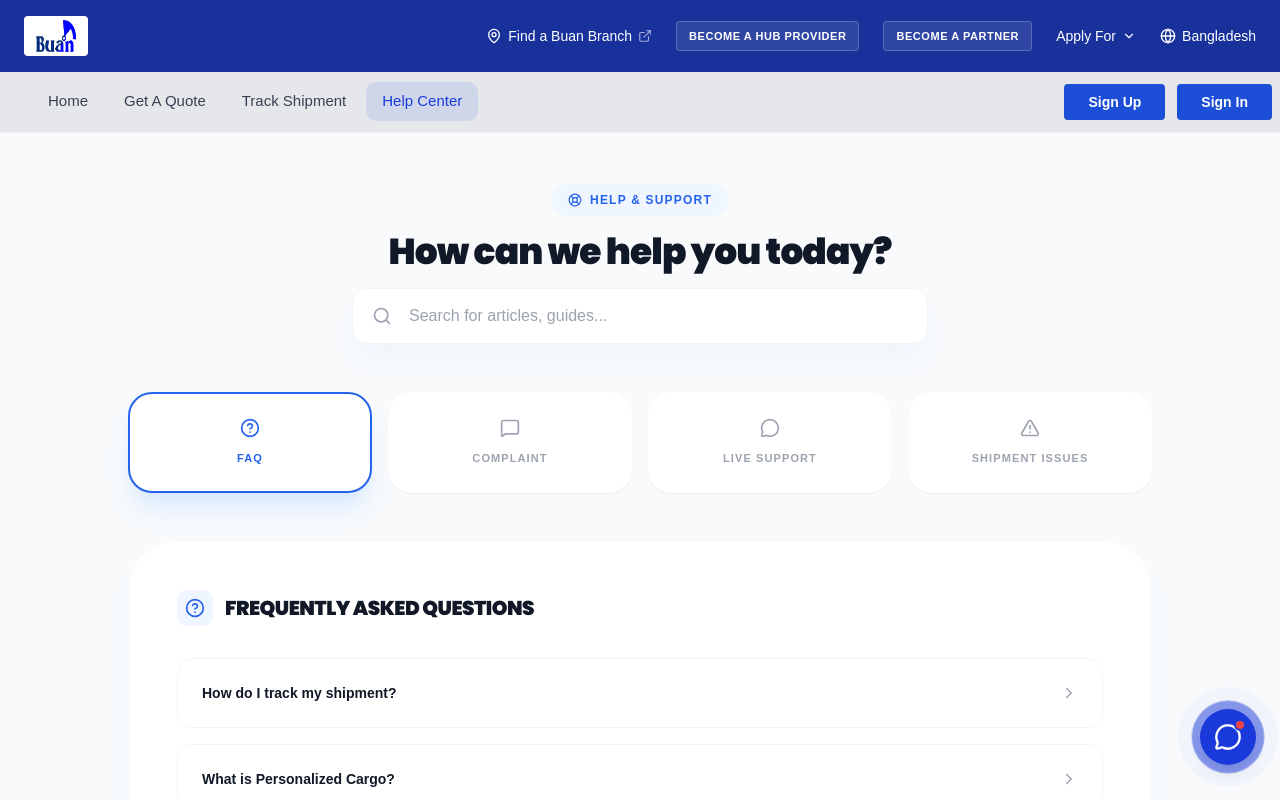
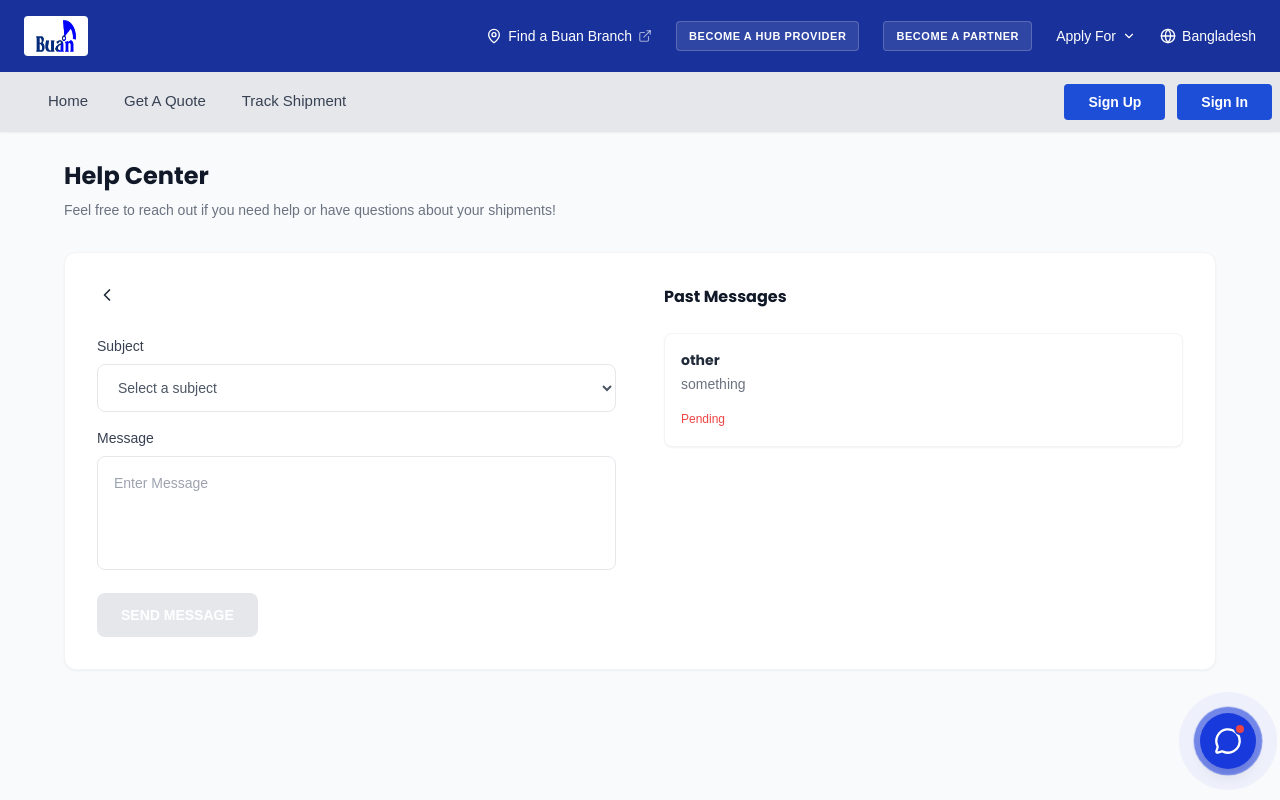
Before and after one commit to mahfujalam1/angel1951-website, a Next.js app: page /help-center in a window 1280 px wide. Shown: the top 800 px of the page. Built offline with nearby package versions, Linux system fonts and the light colour scheme; a web font is replaced by a local one.

Commit message:
all thing is dome

```diff
--- a/src/app/(main)/help-center/page.tsx
+++ b/src/app/(main)/help-center/page.tsx
@@ -1,255 +1,116 @@
 "use client";
 
 import React, { useState } from "react";
-import {
-  Search,
-  HelpCircle,
-  MessageCircle,
-  AlertTriangle,
-  Package,
-  ChevronRight,
-  Send,
-  MessageSquare,
-  LifeBuoy,
-  ArrowLeft,
-  CheckCircle2
-} from "lucide-react";
-import SectionCard from "@/components/common/SectionCard";
-import FormInput from "@/components/common/FormInput";
-import toast from "react-hot-toast";
-
-const FAQS = [
-  {
-    q: "How do I track my shipment?",
-    a: "You can track your shipment by entering your Tracking ID in the 'Track' section of your dashboard or on our homepage."
-  },
-  {
-    q: "What is Personalized Cargo?",
-    a: "Personalized Cargo (Tier 3) is a specialized service for large-scale imports and full container capacity shipments with flexible payment plans."
-  },
-  {
-    q: "What are the payment options?",
-    a: "We accept credit/debit cards via Stripe. For Tier 2 and 3 customers, instalment plans are available."
-  },
-  {
-    q: "How can I find a Buan Branch?",
-    a: "Use our 'Find a Buan Branch' tool in the navigation bar to locate the nearest service point."
-  }
-];
+import { ChevronLeft } from "lucide-react";
+import { useRouter } from "next/navigation";
 
 const HelpCenterPage = () => {
-  const [activeTab, setActiveTab] = useState<"faq" | "complaint" | "support" | "shipment">("faq");
-  const [complaintText, setComplaintText] = useState("");
-  const [selectedIssue, setSelectedIssue] = useState<string | null>(null);
-  const [issueSubmitted, setIssueSubmitted] = useState(false);
+  const router = useRouter();
+  const [subject, setSubject] = useState("");
+  const [message, setMessage] = useState("");
 
-  const handleComplaintSubmit = (e: React.FormEvent) => {
-    e.preventDefault();
-    toast.success("Your complaint has been logged. Our team will investigate.");
-    setComplaintText("");
-  };
+  const [messages, setMessages] = useState([
+    {
+      id: 1,
+      subject: "other",
+      message: "something",
+      status: "Pending"
+    }
+  ]);
 
-  const handleIssueSubmit = (e: React.FormEvent) => {
-    e.preventDefault();
-    setIssueSubmitted(true);
-    toast.success("Shipment issue reported successfully.");
+  const handleSendMessage = () => {
+    if (!subject || !message) return;
+
+    const newMsg = {
+      id: Date.now(),
+      subject: subject,
+      message: message,
+      status: "Pending"
+    };
+
+    setMessages([newMsg, ...messages]);
+    setSubject("");
+    setMessage("");
   };
 
   return (
-    <div className="min-h-screen bg-slate-50 py-16 px-6">
-      <div className="max-w-5xl mx-auto space-y-12">
+    <div className="min-h-screen bg-slate-50 py-10 px-6 font-sans">
+      <div className="max-w-6xl mx-auto space-y-6">
+
         {/* Header */}
-        <div className="text-center space-y-4">
-          <div className="inline-flex items-center gap-2 px-4 py-2 bg-blue-50 text-blue-600 rounded-full text-xs font-black uppercase tracking-widest">
-            <LifeBuoy size={14} /> Help & Support
-          </div>
-          <h1 className="text-4xl font-black text-gray-900 tracking-tight">How can we help you today?</h1>
-          <div className="max-w-xl mx-auto relative group">
-            <input
-              type="text"
-              placeholder="Search for articles, guides..."
-              className="w-full h-14 pl-14 pr-6 bg-white border border-gray-100 rounded-2xl shadow-xl shadow-blue-100/20 outline-none focus:ring-2 focus:ring-blue-600/20 transition-all group-hover:border-blue-200"
-            />
-            <Search className="absolute left-5 top-1/2 -translate-y-1/2 text-gray-400 group-focus-within:text-blue-600 transition-colors" size={20} />
-          </div>
+        <div className="mb-8">
+          <h1 className="text-2xl font-bold text-gray-900 mb-2">Help Center</h1>
+          <p className="text-sm text-gray-500">
+            Feel free to reach out if you need help or have questions about your shipments!
+          </p>
         </div>
 
-        {/* Navigation Tabs */}
-        <div className="grid grid-cols-2 md:grid-cols-4 gap-4">
-          {[
-            { id: "faq", label: "FAQ", icon: <HelpCircle size={20} /> },
-            { id: "complaint", label: "Complaint", icon: <MessageSquare size={20} /> },
-            { id: "support", label: "Live Support", icon: <MessageCircle size={20} /> },
-            { id: "shipment", label: "Shipment Issues", icon: <AlertTriangle size={20} /> }
-          ].map((tab) => (
+        <div className="grid grid-cols-1 md:grid-cols-2 gap-12 bg-white p-8 rounded-xl border border-gray-100 shadow-sm">
+
+          {/* Left Form */}
+          <div className="space-y-6">
             <button
-              key={tab.id}
-              onClick={() => {
-                setActiveTab(tab.id as any);
-                setSelectedIssue(null);
-                setIssueSubmitted(false);
-              }}
-              className={`
-                flex flex-col items-center justify-center gap-3 p-6 rounded-3xl transition-all border-2
-                ${activeTab === tab.id
-                  ? "bg-white border-blue-600 shadow-xl shadow-blue-100 text-blue-600"
-                  : "bg-white border-transparent text-gray-400 hover:border-gray-100 hover:text-gray-600 shadow-sm"}
-              `}
+              onClick={() => router.back()}
+              className="text-gray-800 hover:text-gray-600 transition-colors"
             >
-              {tab.icon}
-              <span className="text-[11px] font-black uppercase tracking-widest">{tab.label}</span>
+              <ChevronLeft size={20} />
             </button>
-          ))}
-        </div>
 
-        {/* Content Area */}
-        <div className="bg-white rounded-[3rem] p-8 md:p-12 shadow-xl shadow-blue-50 border border-gray-50 min-h-[450px] animate-fadeIn">
-          {activeTab === "faq" && (
-            <div className="space-y-8">
-              <h2 className="text-xl font-black text-gray-900 uppercase tracking-tight flex items-center gap-3">
-                <div className="p-2 bg-blue-50 text-blue-600 rounded-lg"><HelpCircle size={20} /></div>
-                Frequently Asked Questions
-              </h2>
-              <div className="grid gap-4">
-                {FAQS.map((faq, i) => (
-                  <details key={i} className="group border border-gray-100 rounded-2xl overflow-hidden hover:border-blue-100 transition-colors">
-                    <summary className="flex items-center justify-between p-6 cursor-pointer list-none bg-white group-open:bg-blue-50/30">
-                      <span className="text-sm font-bold text-gray-900">{faq.q}</span>
-                      <ChevronRight size={18} className="text-gray-400 group-open:rotate-90 transition-transform" />
-                    </summary>
-                    <div className="p-6 pt-0 text-sm text-gray-500 leading-relaxed bg-white">
-                      {faq.a}
-                    </div>
-                  </details>
-                ))}
+            <div className="space-y-4">
+              <div>
+                <label className="block text-sm font-medium text-gray-700 mb-2">Subject</label>
+                <select
+                  className="w-full h-12 px-4 rounded-md border border-gray-200 outline-none focus:border-blue-500 text-sm bg-white text-gray-600"
+                  value={subject}
+                  onChange={(e) => setSubject(e.target.value)}
+                >
+                  <option value="">Select a subject</option>
+                  <option value="tracking">Shipment Tracking</option>
+                  <option value="billing">Billing & Payments</option>
+                  <option value="complaint">Complaint</option>
+                  <option value="other">Other</option>
+                </select>
               </div>
-            </div>
-          )}
 
-          {activeTab === "complaint" && (
-            <div className="space-y-8 max-w-2xl mx-auto">
-              <div className="text-center space-y-2">
-                <h2 className="text-xl font-black text-gray-900 uppercase tracking-tight">Drop a Complaint</h2>
-                <p className="text-sm text-gray-500">We value your feedback and aim to resolve issues quickly.</p>
+              <div>
+                <label className="block text-sm font-medium text-gray-700 mb-2">Message</label>
+                <textarea
+                  rows={4}
+                  placeholder="Enter Message"
+                  className="w-full p-4 rounded-md border border-gray-200 outline-none focus:border-blue-500 text-sm resize-none"
+                  value={message}
+                  onChange={(e) => setMessage(e.target.value)}
+                />
               </div>
-              <form onSubmit={handleComplaintSubmit} className="space-y-4">
-                <FormInput label="Full Name" placeholder="Your name" required />
-                <FormInput label="Tracking ID (Optional)" placeholder="e.g. BN-2026-X1" />
-                <div className="space-y-2">
-                  <label className="text-xs font-bold text-gray-400 uppercase tracking-widest">Message</label>
-                  <textarea
-                    rows={5}
-                    value={complaintText}
-                    onChange={(e) => setComplaintText(e.target.value)}
-                    placeholder="Describe your issue in detail..."
-                    className="w-full p-4 bg-gray-50 border border-gray-100 rounded-2xl outline-none focus:ring-2 focus:ring-blue-600/20 focus:bg-white transition-all text-sm"
-                    required
-                  />
-                </div>
-                <button type="submit" className="w-full py-4 bg-blue-900 text-white font-black text-xs uppercase tracking-[0.2em] rounded-2xl hover:bg-blue-800 transition-all flex items-center justify-center gap-2 shadow-lg shadow-blue-100">
-                  Submit Feedback <Send size={16} />
-                </button>
-              </form>
-            </div>
-          )}
 
-          {activeTab === "support" && (
-            <div className="space-y-12 text-center py-10">
-              <div className="w-24 h-24 bg-blue-50 text-blue-600 rounded-full flex items-center justify-center mx-auto shadow-inner shadow-blue-100">
-                <MessageCircle size={48} />
-              </div>
-              <div className="space-y-4">
-                <h2 className="text-2xl font-black text-gray-900 uppercase">Live Support</h2>
-                <p className="text-gray-500 max-w-sm mx-auto text-sm leading-relaxed">
-                  Our agents are available Monday to Friday, 9:00 AM — 6:00 PM to assist you in real-time.
-                </p>
-              </div>
-              <button className="px-10 py-4 bg-blue-600 text-white font-black text-xs uppercase tracking-[0.2em] rounded-2xl hover:bg-blue-700 transition-all shadow-xl shadow-blue-100 flex items-center justify-center gap-2 mx-auto">
-                Start Live Chat <MessageCircle size={18} />
+              <button
+                onClick={handleSendMessage}
+                className={`px-6 py-3 rounded-md text-sm font-bold uppercase transition-all ${
+                  subject && message
+                  ? "bg-blue-600 text-white hover:bg-blue-700 shadow-md"
+                  : "bg-gray-200 text-white cursor-not-allowed"
+                }`}
+                disabled={!subject || !message}
+              >
+                Send Message
               </button>
             </div>
-          )}
+          </div>
 
-          {activeTab === "shipment" && (
-            <div className="space-y-8">
-              {!selectedIssue ? (
-                <>
-                  <h2 className="text-xl font-black text-gray-900 uppercase tracking-tight flex items-center gap-3">
-                    <div className="p-2 bg-orange-50 text-orange-600 rounded-lg"><Package size={20} /></div>
-                    What's wrong with your shipment?
-                  </h2>
-                  <div className="grid grid-cols-1 md:grid-cols-2 gap-4">
-                    {[
-                      "Delayed Delivery",
-                      "Damaged Goods",
-                      "Missing Item",
-                      "Wrong Recipient",
-                      "Customs Issues",
-                      "Change of Address"
-                    ].map((item) => (
-                      <button
-                        key={item}
-                        onClick={() => setSelectedIssue(item)}
-                        className="flex items-center justify-between p-6 bg-gray-50 rounded-2xl hover:bg-blue-50 hover:text-blue-600 transition-all group"
-                      >
-                        <span className="text-sm font-bold">{item}</span>
-                        <ChevronRight size={18} className="text-gray-400 group-hover:translate-x-1 transition-transform" />
-                      </button>
-                    ))}
-                  </div>
-                </>
-              ) : issueSubmitted ? (
-                <div className="text-center py-12 space-y-6 animate-fadeIn">
-                   <div className="w-20 h-20 bg-green-50 text-green-500 rounded-full flex items-center justify-center mx-auto">
-                    <CheckCircle2 size={40} />
-                  </div>
-                  <div className="space-y-2">
-                    <h3 className="text-2xl font-black text-gray-900 uppercase tracking-tight">Issue Reported</h3>
-                    <p className="text-gray-500 max-w-md mx-auto text-sm leading-relaxed">
-                      We've received your report regarding <span className="font-bold text-blue-600">"{selectedIssue}"</span>. A support specialist will contact you at your registered email within 4 hours.
-                    </p>
-                  </div>
-                  <button
-                    onClick={() => { setSelectedIssue(null); setIssueSubmitted(false); }}
-                    className="px-8 py-3 bg-gray-100 text-gray-600 rounded-xl text-xs font-black uppercase tracking-widest hover:bg-gray-200 transition-all"
-                  >
-                    Back to Help Center
-                  </button>
+          {/* Right Section */}
+          <div>
+            <h3 className="text-base font-bold text-gray-900 mb-6">Past Messages</h3>
+            <div className="space-y-4">
+              {messages.map((msg) => (
+                <div key={msg.id} className="p-4 rounded-md border border-gray-100 shadow-sm bg-white">
+                  <h4 className="font-bold text-gray-800 text-sm mb-1">{msg.subject}</h4>
+                  <p className="text-gray-500 text-sm mb-3">{msg.message}</p>
+                  <span className="text-red-500 text-xs font-medium">{msg.status}</span>
                 </div>
-              ) : (
-                <div className="space-y-8 animate-slideUp">
-                  <button
-                    onClick={() => setSelectedIssue(null)}
-                    className="flex items-center gap-2 text-xs font-black text-gray-400 uppercase tracking-widest hover:text-blue-600 transition-colors"
-                  >
-                    <ArrowLeft size={14} /> Back to options
-                  </button>
-                  <div className="space-y-2">
-                    <h2 className="text-xl font-black text-gray-900 uppercase tracking-tight">Report: {selectedIssue}</h2>
-                    <p className="text-sm text-gray-500">Provide shipment details so we can track it down.</p>
-                  </div>
-                  <form onSubmit={handleIssueSubmit} className="max-w-2xl space-y-4">
-                    <div className="grid grid-cols-1 md:grid-cols-2 gap-4">
-                      <FormInput label="Tracking ID" placeholder="BN-2026-X1" required />
-                      <FormInput label="Associated Phone" placeholder="+63 XXX XXX XXXX" required />
-                    </div>
-                    <div className="space-y-2">
-                      <label className="text-xs font-bold text-gray-400 uppercase tracking-widest">Additional Details</label>
-                      <textarea
-                        rows={4}
-                        placeholder="Please describe the situation..."
-                        className="w-full p-4 bg-gray-50 border border-gray-100 rounded-2xl outline-none focus:ring-2 focus:ring-blue-600/20 focus:bg-white transition-all text-sm"
-                        required
-                      />
-                    </div>
-                    <button type="submit" className="w-full py-4 bg-blue-900 text-white font-black text-xs uppercase tracking-[0.2em] rounded-2xl hover:bg-blue-800 transition-all shadow-xl shadow-blue-100">
-                      Submit Report
-                    </button>
-                  </form>
-                </div>
-              )}
+              ))}
             </div>
-          )}
+          </div>
+
         </div>
       </div>
     </div>
--- a/src/components/layout/Navbar.tsx
+++ b/src/components/layout/Navbar.tsx
@@ -17,7 +17,6 @@ const publicNavLinks: NavLink[] = [
   { label: "Home", href: "/" },
   { label: "Get A Quote", href: "/get-a-quote" },
   { label: "Track Shipment", href: "/status" },
-  { label: "Help Center", href: "/help-center" },
 ];
 
 const customerNavLinks: NavLink[] = [
@@ -42,6 +41,7 @@ const hubNavLinks: NavLink[] = [
   { label: "New Intake", href: "/hub-dashboard/intake" },
   { label: "Inventory", href: "/hub-dashboard/inventory" },
   { label: "Analytics", href: "/hub-dashboard/analytics" },
+  { label: "Help Center", href: "/help-center" },
 ];
 
 const corporateNavLinks: NavLink[] = [
@@ -59,6 +59,7 @@ const partnerNavLinks: NavLink[] = [
   { label: "Invoices", href: "/invoices" },
   { label: "Track Shipment", href: "/status" },
   { label: "Rewards", href: "/profile/reward" },
+  { label: "Help Center", href: "/help-center" },
 ];
 
 const PROVIDER_ROLES = [
@@ -109,7 +110,7 @@ export default function Navbar() {
       activeNavLinks = customerNavLinks;
     } else {
       // For basic customers or if no role is explicitly mapped
-      activeNavLinks = publicNavLinks;
+      activeNavLinks = customerNavLinks;
     }
   }
 
```
